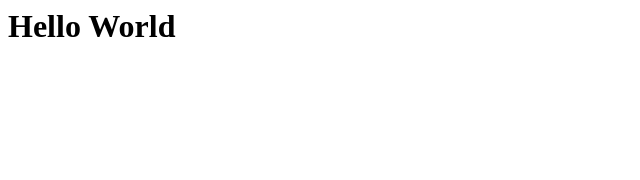
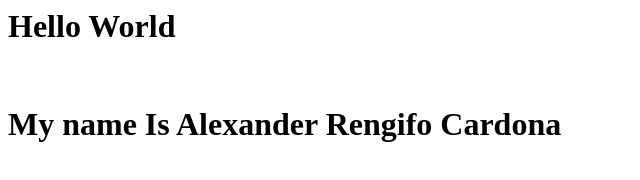
Before and after one commit to AlexRenCar1987/Mi_primer_repo, a plain HTML site: page index.html in a window 1280 px wide. Shown: the whole page, without its empty margins (0-640 px from the left). Drawn offline with Linux system fonts and the light colour scheme.

Commit message:
Update index.html

```diff
--- a/index.html
+++ b/index.html
@@ -1 +1,3 @@
 <h1>Hello World</h1>
+</br>
+<h1>My name Is Alexander Rengifo Cardona</h1>
```
